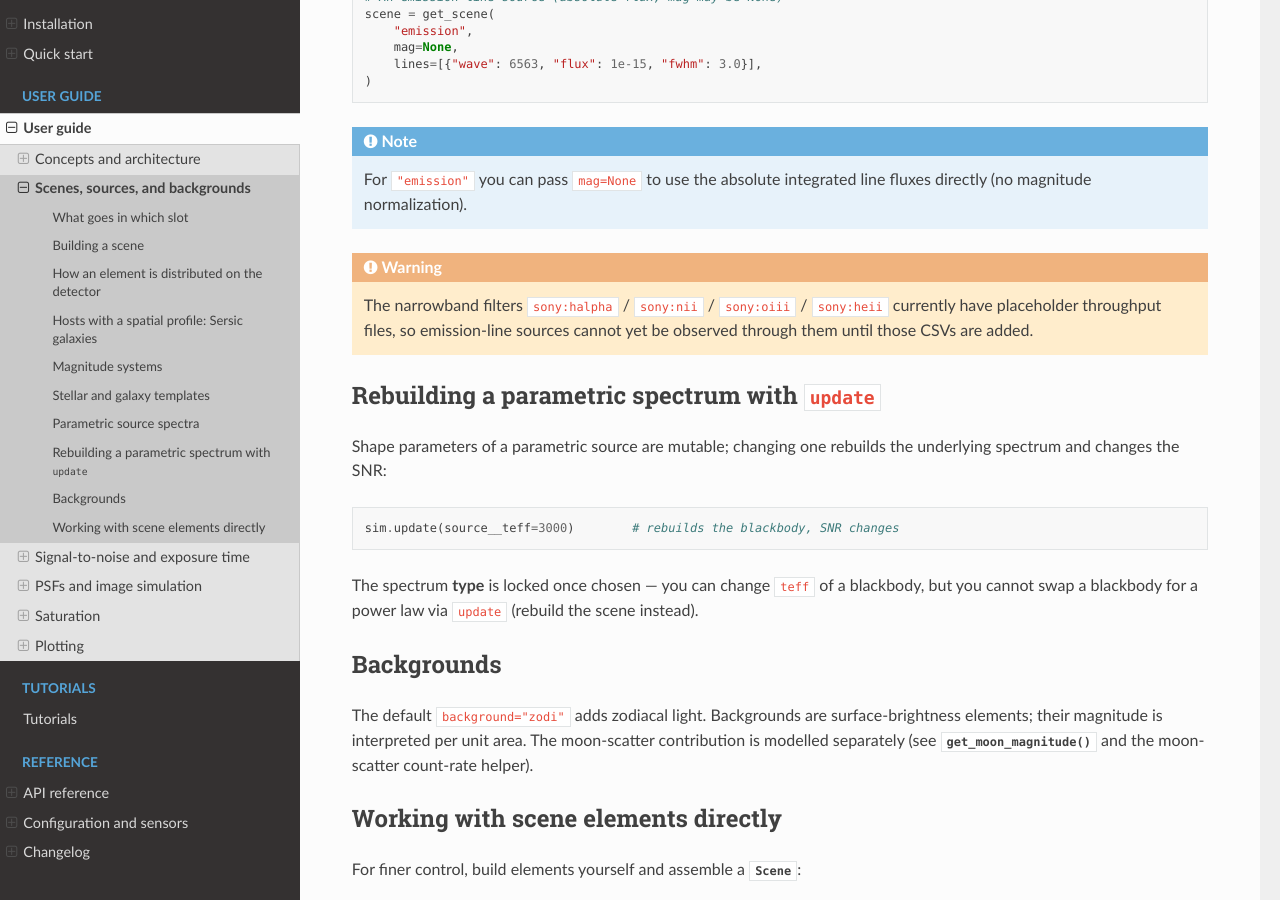
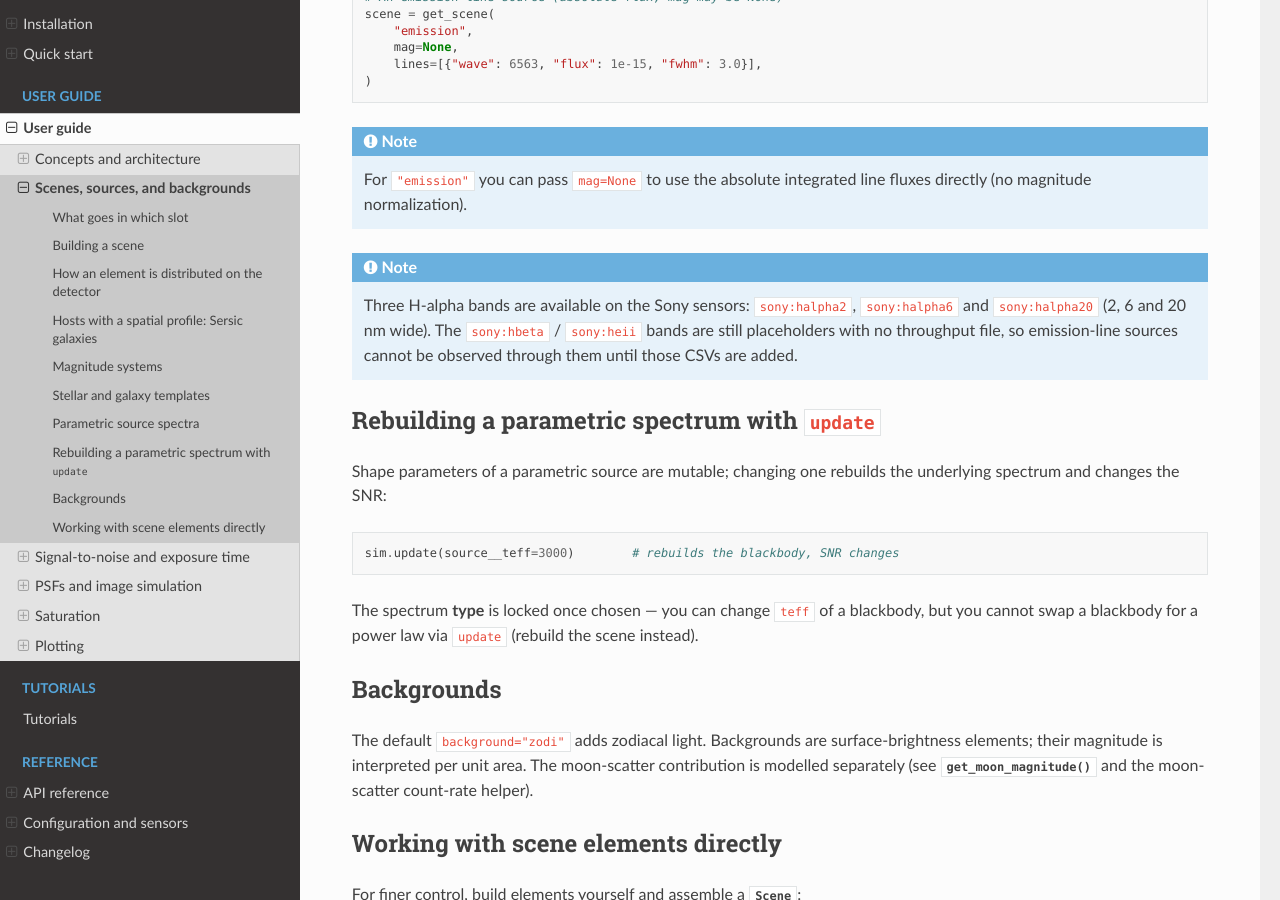
Before and after one commit to schmidt-observatories/wcc-etc, a Sphinx documentation site: the page built from docs/sphinx/user_guide/scenes.rst, in a window 1280 px wide and 900 px high, scrolled down 5137 px. Built offline with Sphinx 7.4.7 and the Read the Docs theme 3.1.0, drawn with Linux system fonts in a browser that asks for light colours; pages that are not in the unit, such as notebooks, are missing from menus.

Commit message:
feat: add H-alpha 2/6/20 nm filters to the WCC layout
Adds the three EOL telescope+WCC throughput curves (wcc_imx_Ha_{2,6,20}nm_EOL.csv)
and wires them into the Sony sensor layout: position 10 (was H-alpha placeholder)
becomes zwo:halpha2 "H-alpha 2nm", position 9 (was N-II) becomes zwo:halpha6
"H-alpha 6nm", position 21 (was O-III) becomes zwo:halpha20 "H-alpha 20nm". All
three are implemented; hbeta and heii remain placeholders.

Co-Authored-By: Claude Fable 5.1 <noreply@anthropic.com>

```diff
--- a/docs/sphinx/configuration.rst
+++ b/docs/sphinx/configuration.rst
@@ -29,7 +29,8 @@ Sensors are addressed as ``"kind:band"``. The available combinations:
 
 .. note::
 
-   The narrowband bands ``sony:halpha`` / ``sony:nii`` / ``sony:oiii`` /
+   The H-alpha bands ``sony:halpha2`` / ``sony:halpha6`` / ``sony:halpha20``
+   (2, 6 and 20 nm wide) have EOL throughput files. ``sony:hbeta`` /
    ``sony:heii`` exist as placeholders but have no throughput file yet, so they
    are not usable until those CSVs are added.
 
--- a/docs/sphinx/user_guide/scenes.rst
+++ b/docs/sphinx/user_guide/scenes.rst
@@ -331,11 +331,13 @@ Examples:
    For ``"emission"`` you can pass ``mag=None`` to use the absolute integrated
    line fluxes directly (no magnitude normalization).
 
-.. warning::
+.. note::
 
-   The narrowband filters ``sony:halpha`` / ``sony:nii`` / ``sony:oiii`` /
-   ``sony:heii`` currently have placeholder throughput files, so emission-line
-   sources cannot yet be observed through them until those CSVs are added.
+   Three H-alpha bands are available on the Sony sensors: ``sony:halpha2``,
+   ``sony:halpha6`` and ``sony:halpha20`` (2, 6 and 20 nm wide). The
+   ``sony:hbeta`` / ``sony:heii`` bands are still placeholders with no
+   throughput file, so emission-line sources cannot be observed through them
+   until those CSVs are added.
 
 Rebuilding a parametric spectrum with ``update``
 -------------------------------------------------
```
Also changed, not shown: 6 other files.
